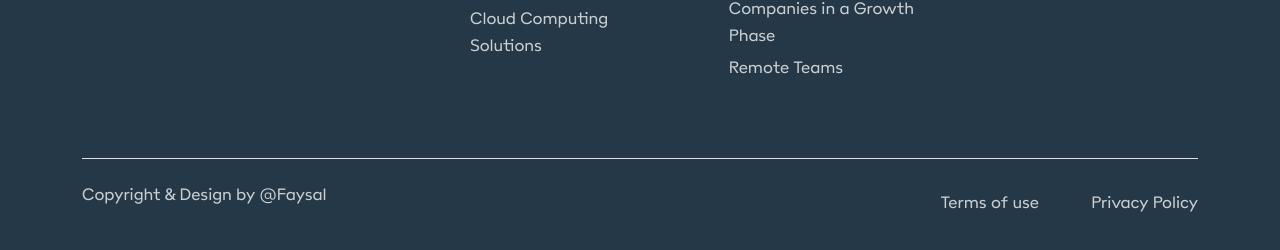
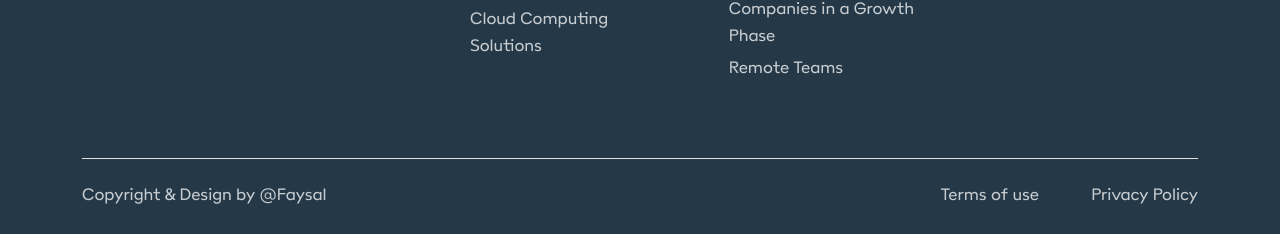
Before and after one commit to faysalchowdhury99/contact-consent, a website: page src/index.html in a window 1280 px wide. Shown: the part 4464-4714 px from the top of the page. Drawn offline with nearby package versions, Linux system fonts and the light colour scheme.

Commit message:
Footer Copyright Bug and Change Comment Info Section to Footer Section on responsove.scss

```diff
--- a/src/css/responsive.scss
+++ b/src/css/responsive.scss
@@ -106,7 +106,7 @@
       }
     }
   }
-  /* ======= Info Section ======= */
+  /* ======= Footer Section ======= */
   footer {
     .footer-widget {
       .footer-logo {
--- a/src/index.html
+++ b/src/index.html
@@ -921,11 +921,11 @@
         </div>
         <!-- Footer Copyright -->
         <div class="footer-copyright text-white text-start py-4 border-top">
-          <div class="row">
+          <div class="row g-3">
             <div
               class="col-md-6 col-lg-7 text-center text-md-start align-self-center para-text"
             >
-              <p>Copyright & Design by @Faysal</p>
+              <p class="mb-0">Copyright & Design by @Faysal</p>
             </div>
             <div
               class="col-md-6 col-lg-5 text-center text-md-end align-self-center"
```
Also changed, not shown: src/css/responsive.css, 1 other file.
